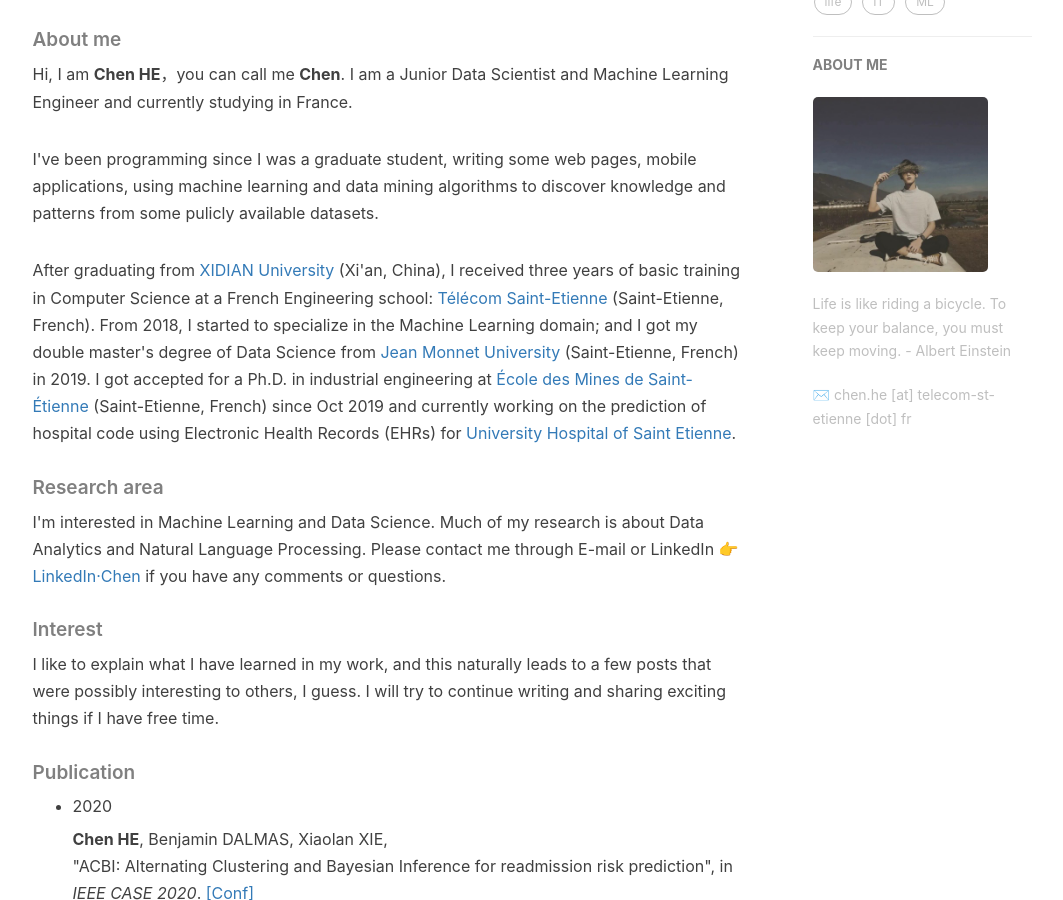
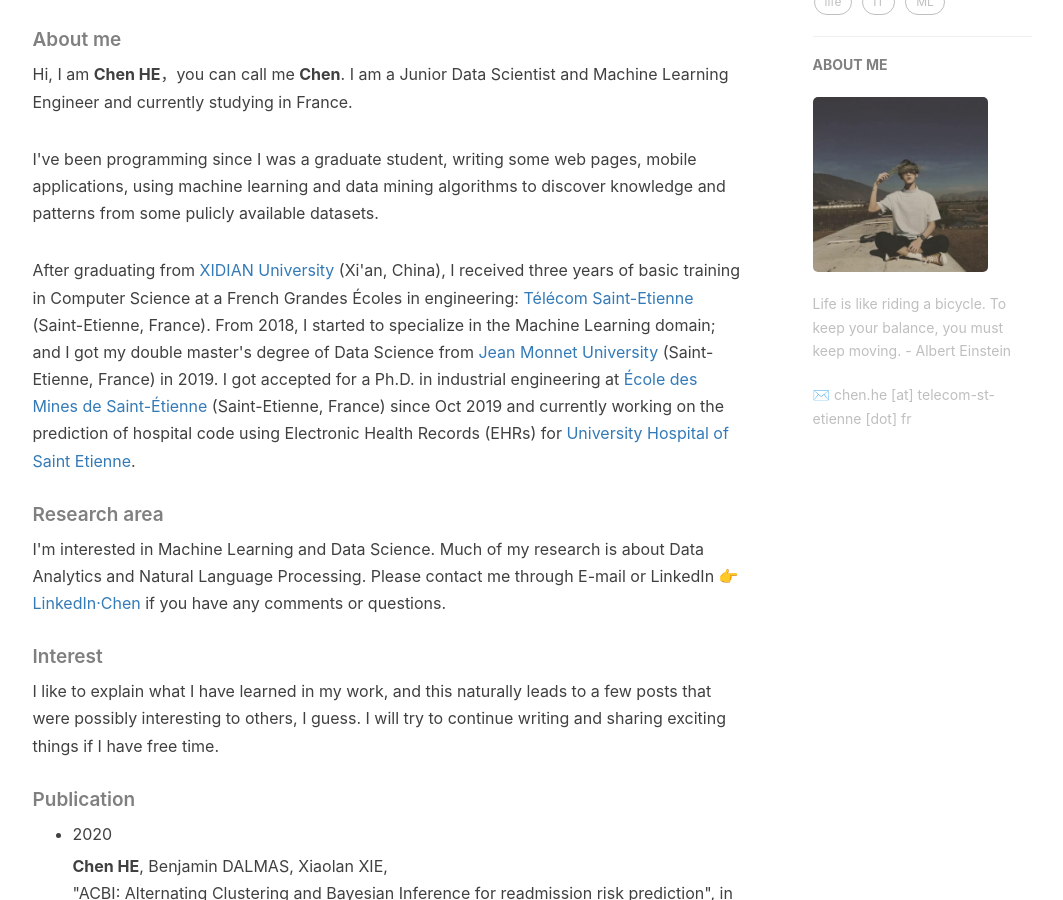
Before and after one commit to he-chen-95/he-chen-95.github.io, a Jekyll site: the page built from about.html, in a window 1280 px wide and 900 px high, scrolled down 529 px. Shown: the whole window, without its empty margins (135-1198 px from the left). Built offline with Jekyll 4.4.1, drawn with Linux system fonts in a browser that asks for light colours; nearby versions of some CDN libraries; comment, search, counter and statistics services are not loaded.

Commit message:
Update about.html

```diff
--- a/about.html
+++ b/about.html
@@ -21,7 +21,7 @@
     <p> Hi, I am <strong>Chen HE</strong>，you can call me <strong>Chen</strong>. I am a Junior Data Scientist and Machine Learning Engineer and currently studying in France.</p>
 
     <p> I've been programming since I was a graduate student, writing some web pages, mobile applications, using machine learning and data mining algorithms to discover knowledge and patterns from some pulicly available datasets.</p>
-    <p> After graduating from <a href="https://en.xidian.edu.cn/">XIDIAN University</a> (Xi'an, China), I received three years of basic training in Computer Science at a French Engineering school: <a href="https://www.telecom-st-etienne.fr/">Télécom Saint-Etienne</a> (Saint-Etienne, French). From 2018, I started to specialize in the Machine Learning domain; and I got my double master's degree of Data Science from <a href="https://www.univ-st-etienne.fr/en/index.html">Jean Monnet University</a> (Saint-Etienne, French) in 2019. I got accepted for a Ph.D. in industrial engineering at <a href="https://www.mines-stetienne.fr/">École des Mines de Saint-Étienne</a> (Saint-Etienne, French) since Oct 2019 and currently working on the prediction of hospital code using Electronic Health Records (EHRs) for <a href="http://www.chu-st-etienne.fr/">University Hospital of Saint Etienne</a>.</p>
+    <p> After graduating from <a href="https://en.xidian.edu.cn/">XIDIAN University</a> (Xi'an, China), I received three years of basic training in Computer Science at a French Grandes Écoles in engineering: <a href="https://www.telecom-st-etienne.fr/">Télécom Saint-Etienne</a> (Saint-Etienne, France). From 2018, I started to specialize in the Machine Learning domain; and I got my double master's degree of Data Science from <a href="https://www.univ-st-etienne.fr/en/index.html">Jean Monnet University</a> (Saint-Etienne, France) in 2019. I got accepted for a Ph.D. in industrial engineering at <a href="https://www.mines-stetienne.fr/">École des Mines de Saint-Étienne</a> (Saint-Etienne, France) since Oct 2019 and currently working on the prediction of hospital code using Electronic Health Records (EHRs) for <a href="http://www.chu-st-etienne.fr/">University Hospital of Saint Etienne</a>.</p>
 
     <h5>Research area</h5>
 
```
